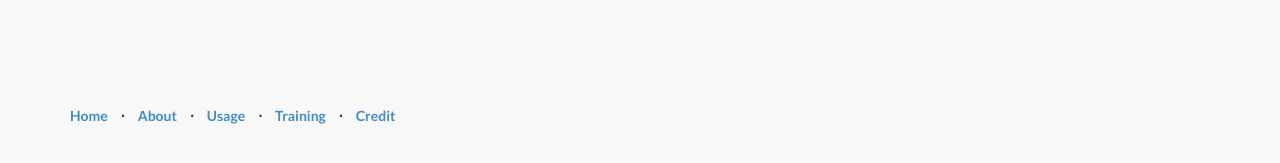
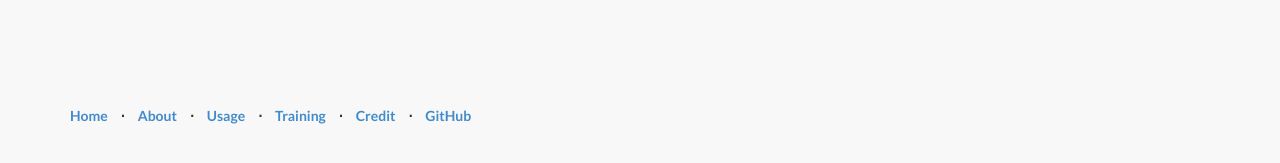
Before and after one commit to bgruening/galaxy-rna-workbench, a Jekyll site: the page built from index.md, in a window 1280 px wide and 900 px high, scrolled down 2414 px. Shown: the part 714-877 px from the top of the window. Built offline with Jekyll 4.4.1, drawn with Linux system fonts in a browser that asks for light colours; nearby versions of some CDN libraries; library files that are not in the unit come from our copies; our own code applies the rules of GitHub Pages for plain Markdown files.

Commit message:
Add link to GitHub in the footer

```diff
--- a/_includes/footer.html
+++ b/_includes/footer.html
@@ -13,6 +13,8 @@
                     <li><a href="#training">Training</a></li>
                     <li class="footer-menu-divider">&sdot;</li>
                     <li><a href="#credit">Credit</a></li>
+                    <li class="footer-menu-divider">&sdot;</li>
+                    <li><a href="{{ site.github }}">GitHub</a></li>
                 </ul>
             </div>
         </div>
```
